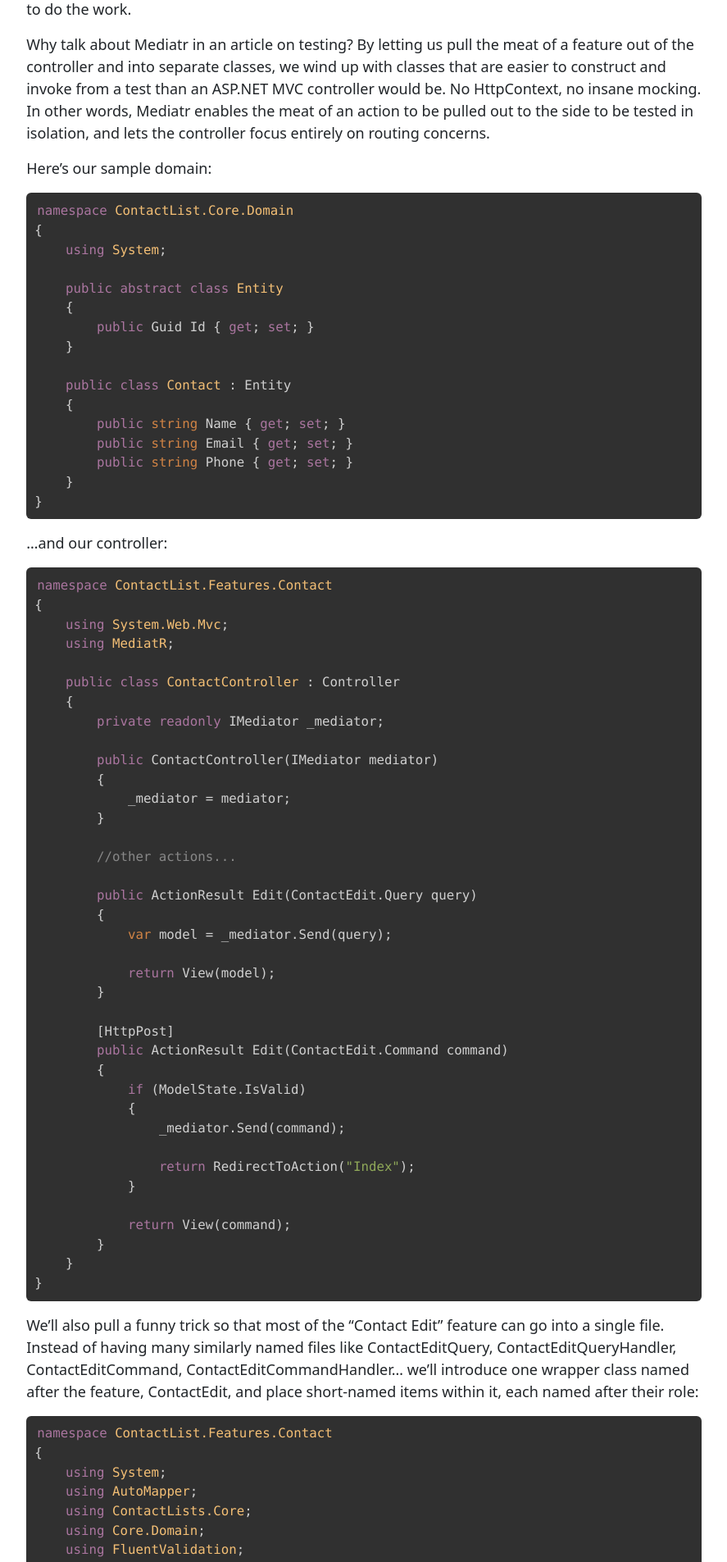
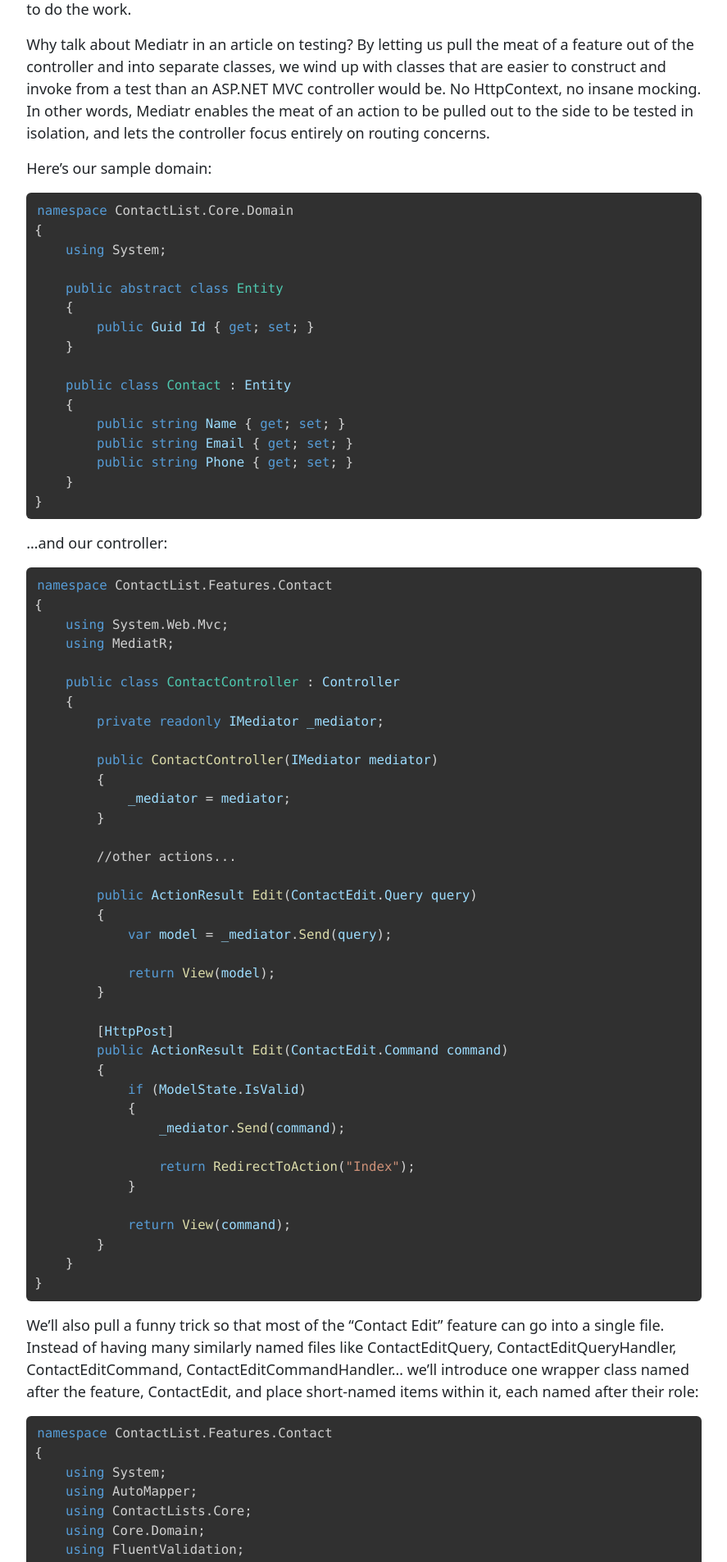
Before and after one commit to plioi/plioi.github.io, a Jekyll site: the page built from _posts/2016-01-27-powerful-integration-testing.md, in a window 1280 px wide. Shown: the part 666-2571 px from the top of the page at 82% size, without its empty margins (196-1083 px from the left). Built offline with Jekyll 4.4.1, drawn with Linux system fonts in a browser that asks for light colours.

Commit message:
Update syntax highlighting colors

```diff
--- a/stylesheets/styles.css
+++ b/stylesheets/styles.css
@@ -49,62 +49,17 @@ pre {
 
 .highlight,
 .highlight .w { color: #d0d0d0 }
-
 .highlight .err { color: #151515; background-color: #ac4142 }
 
-.highlight .c,
-.highlight .cd,
-.highlight .cm,
-.highlight .c1,
-.highlight .cs { color: #888 }
+.highlight .c { color: #6A9955 } /* Comment */
+.highlight .k  { color: #569cd6 } /* Keyword */
+.highlight .kt { color: #569cd6 } /* Keyword Type */
 
-.highlight .cp { color: #f4bf75 }
+.highlight .n  { color: #9CDCFE } /* Name */
+.highlight .nc { color: #4EC9B0 } /* Name: Class */
+.highlight .nf { color: #DCDCAA } /* Name: Function */
+.highlight .nt { color: #f4bf75 } /* Name: Tag */
 
-.highlight .nt { color: #f4bf75 }
-
-.highlight .o,
-.highlight .ow { color: #d0d0d0 }
-
-.highlight .p,
-.highlight .pi { color: #d0d0d0 }
-
-.highlight .gi { color: #90a959 }
-.highlight .gd { color: #ac4142 }
-.highlight .gh { color: #6a9fb5; font-weight: bold }
-.highlight .k,
-.highlight .kn,
-.highlight .kp,
-.highlight .kr,
-.highlight .kv { color: #aa759f }
-
-.highlight .kc { color: #d28445 }
-.highlight .kt { color: #d28445 }
-.highlight .kd { color: #d28445 }
-
-.highlight .s,
-.highlight .sb,
-.highlight .sc,
-.highlight .sd,
-.highlight .s2,
-.highlight .sh,
-.highlight .sx,
-.highlight .s1 { color: #90a959 }
-
-.highlight .sr { color: #75b5aa }
-.highlight .si { color: #8f5536 }
-.highlight .se { color: #8f5536 }
-.highlight .nn { color: #f4bf75 }
-.highlight .nc { color: #f4bf75 }
-.highlight .no { color: #f4bf75 }
-.highlight .na { color: #6a9fb5 }
-
-.highlight .m,
-.highlight .mf,
-.highlight .mh,
-.highlight .mi,
-.highlight .il,
-.highlight .mo,
-.highlight .mb,
-.highlight .mx { color: #90a959 }
-
-.highlight .ss { color: #90a959 }
+.highlight .p  { color: #d4d4d4 } /* Punctuation */
+.highlight .s  { color: #ce9178 } /* String */
+.highlight .m  { color: #b5cea8 } /* Number */
```
